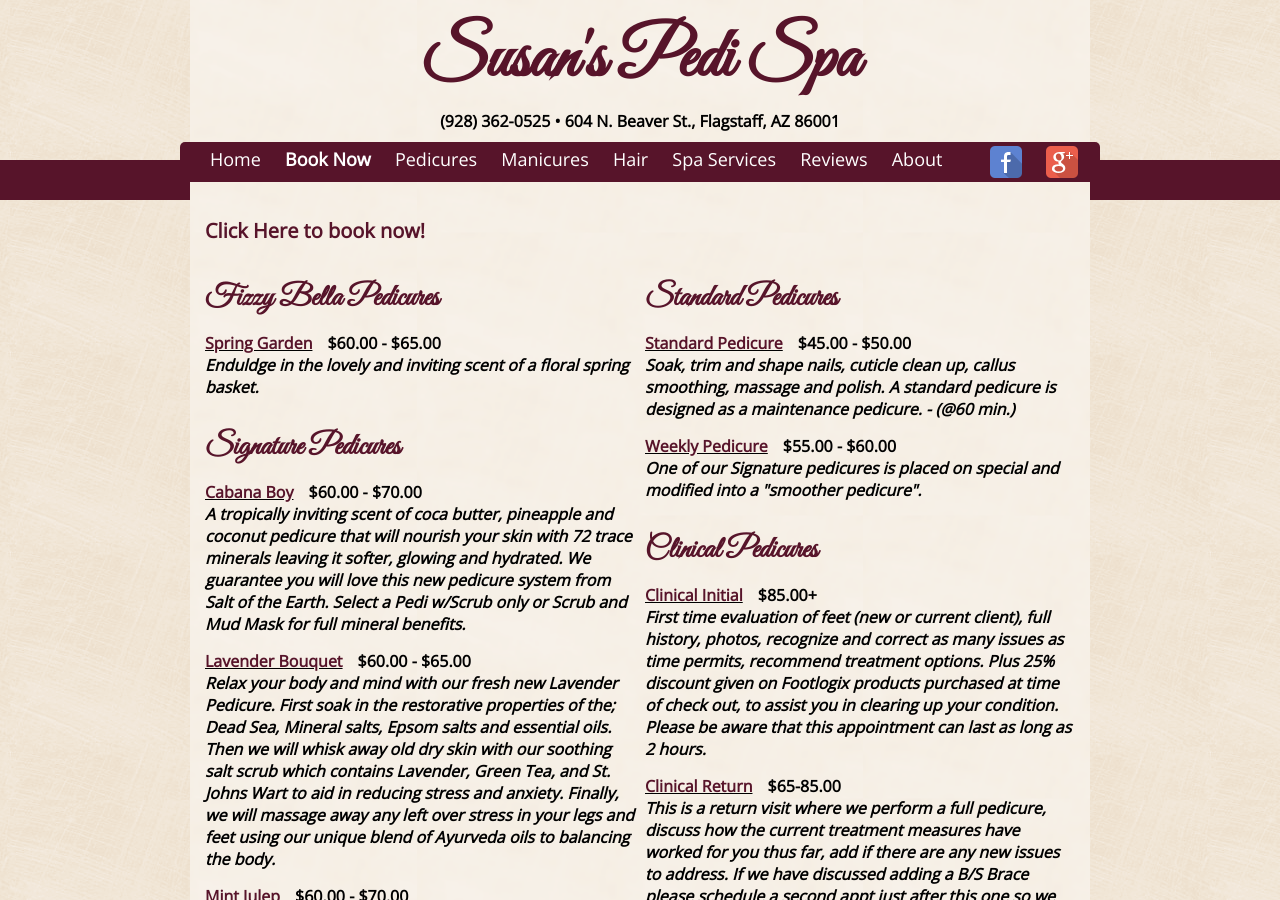
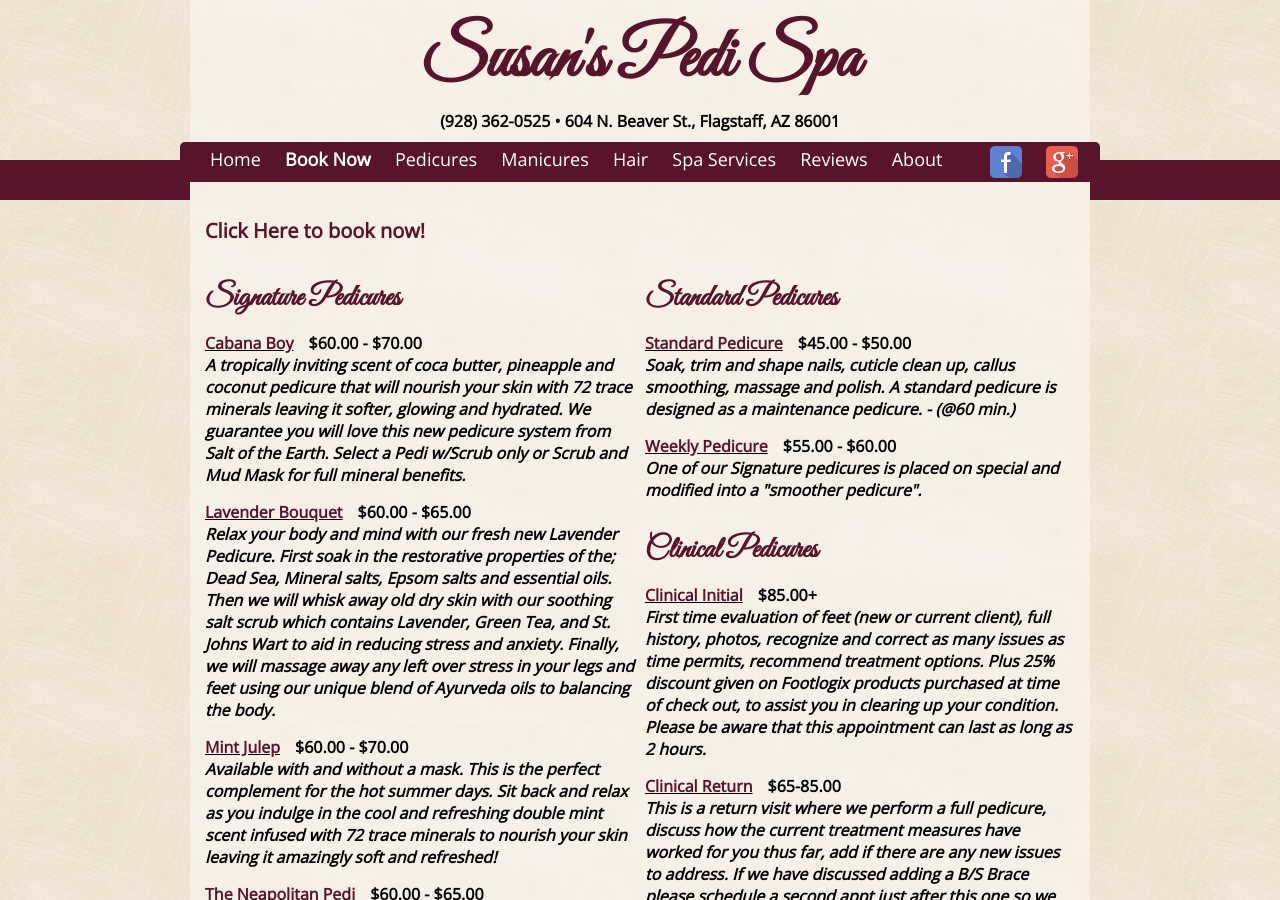
Before and after one commit to susanspedispa/susanspedispa.github.io, a Jekyll site: the page built from menu/pedicures.html, in a window 1280 px wide and 900 px high. Built offline with Jekyll 4.4.1, drawn with Linux system fonts in a browser that asks for light colours.

Commit message:
Update pedicures.yml

```diff
--- a/_data/pedicures.yml
+++ b/_data/pedicures.yml
@@ -1,12 +1,6 @@
 menu:
 - position: left
   groups:
-    - name: Fizzy Bella Pedicures
-      treatments:
-        - name: Spring Garden
-          price: $60.00 - $65.00
-          description: >
-            Enduldge in the lovely and inviting scent of a floral spring basket.
     - name: Signature Pedicures
       treatments:
         - name: Cabana Boy
```
